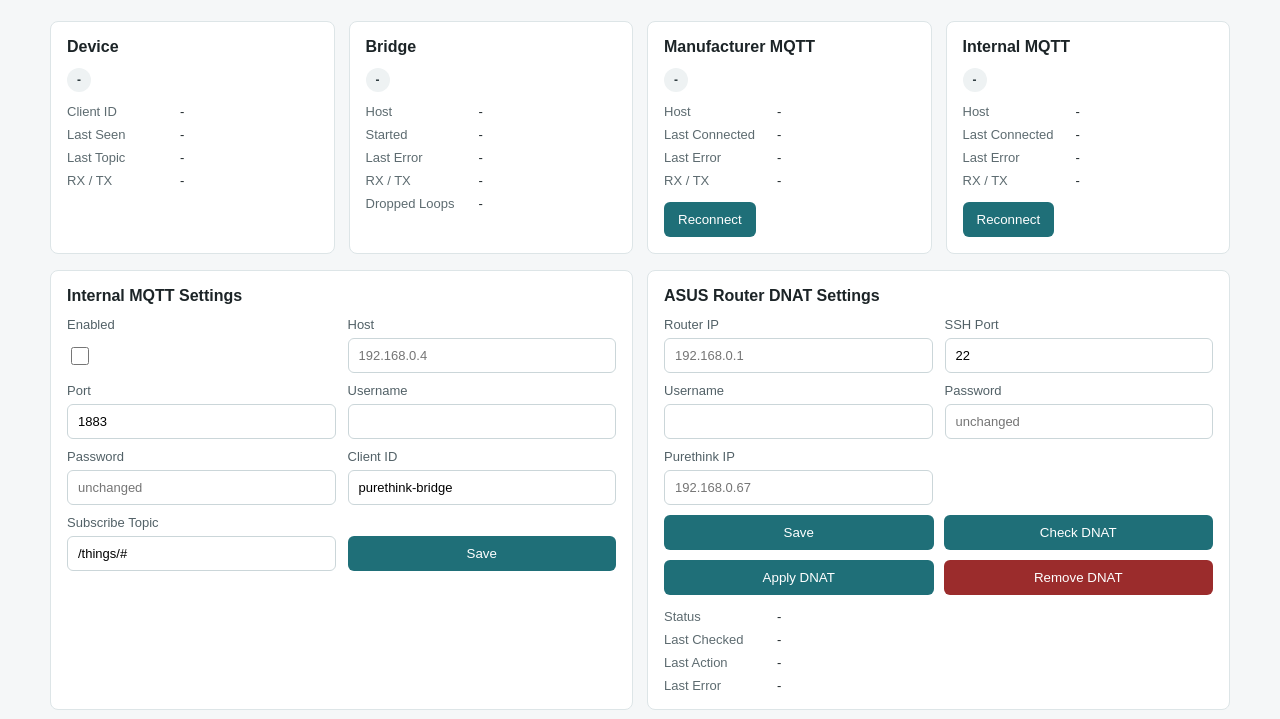
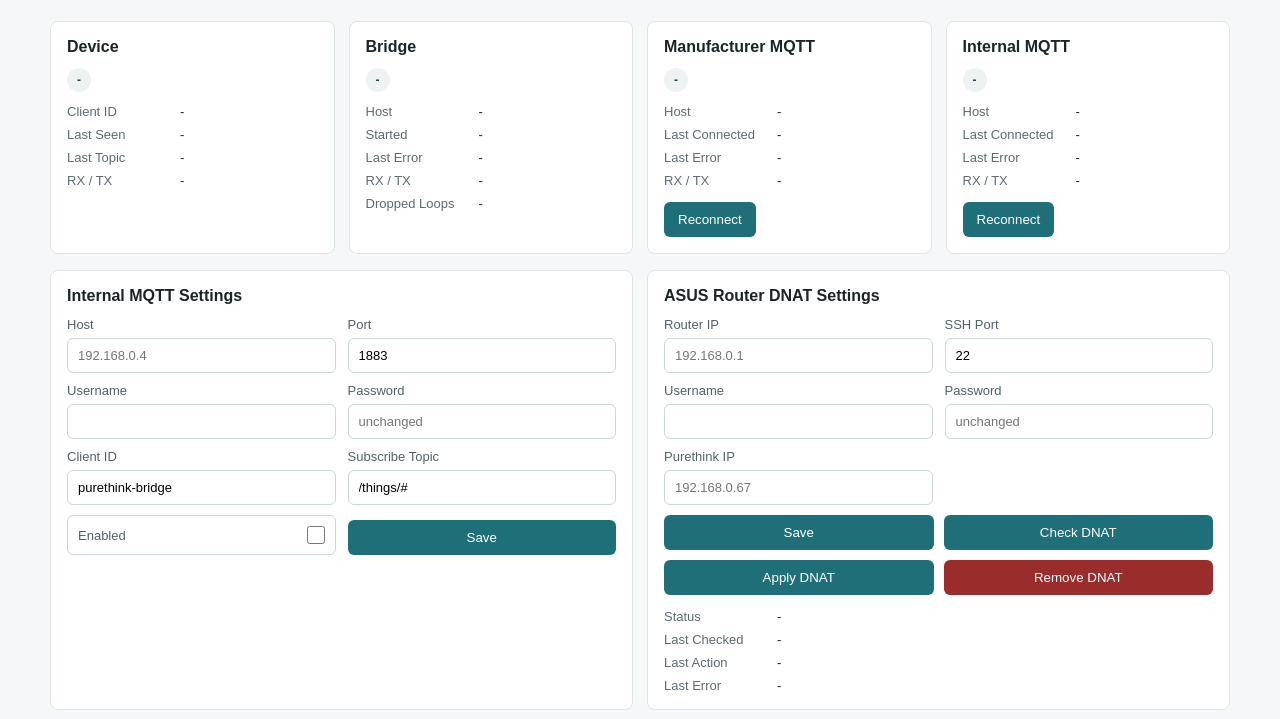
Before and after one commit to af950833/purethink_bridge, a website: page public/index.html in a window 1280 px wide. Shown: the part 81-800 px from the top of the page. Drawn offline with Linux system fonts and the light colour scheme; no server answers.

Commit message:
Move enabled toggle to form end

```diff
--- a/public/index.html
+++ b/public/index.html
@@ -69,10 +69,6 @@
         <section class="settings">
           <h2>Internal MQTT Settings</h2>
           <form id="configForm" class="internal-form">
-            <label class="checkbox-field">
-              <span>Enabled</span>
-              <input id="enabled" type="checkbox">
-            </label>
             <label>
               <span>Host</span>
               <input id="host" name="host" placeholder="192.168.0.4">
@@ -96,6 +92,10 @@
             <label>
               <span>Subscribe Topic</span>
               <input id="topic" name="topic" value="/things/#">
+            </label>
+            <label class="checkbox-field">
+              <span>Enabled</span>
+              <input id="enabled" type="checkbox">
             </label>
             <button type="submit">Save</button>
           </form>
--- a/public/styles.css
+++ b/public/styles.css
@@ -226,11 +226,18 @@ label {
 }
 
 .checkbox-field {
-  align-self: stretch;
+  display: flex;
+  align-items: center;
+  justify-content: space-between;
+  align-self: end;
+  min-height: 38px;
+  border: 1px solid #cbd6d9;
+  border-radius: 6px;
+  padding: 0 10px;
 }
 
 .checkbox-field input {
-  align-self: start;
+  margin: 0;
 }
 
 input {
```
